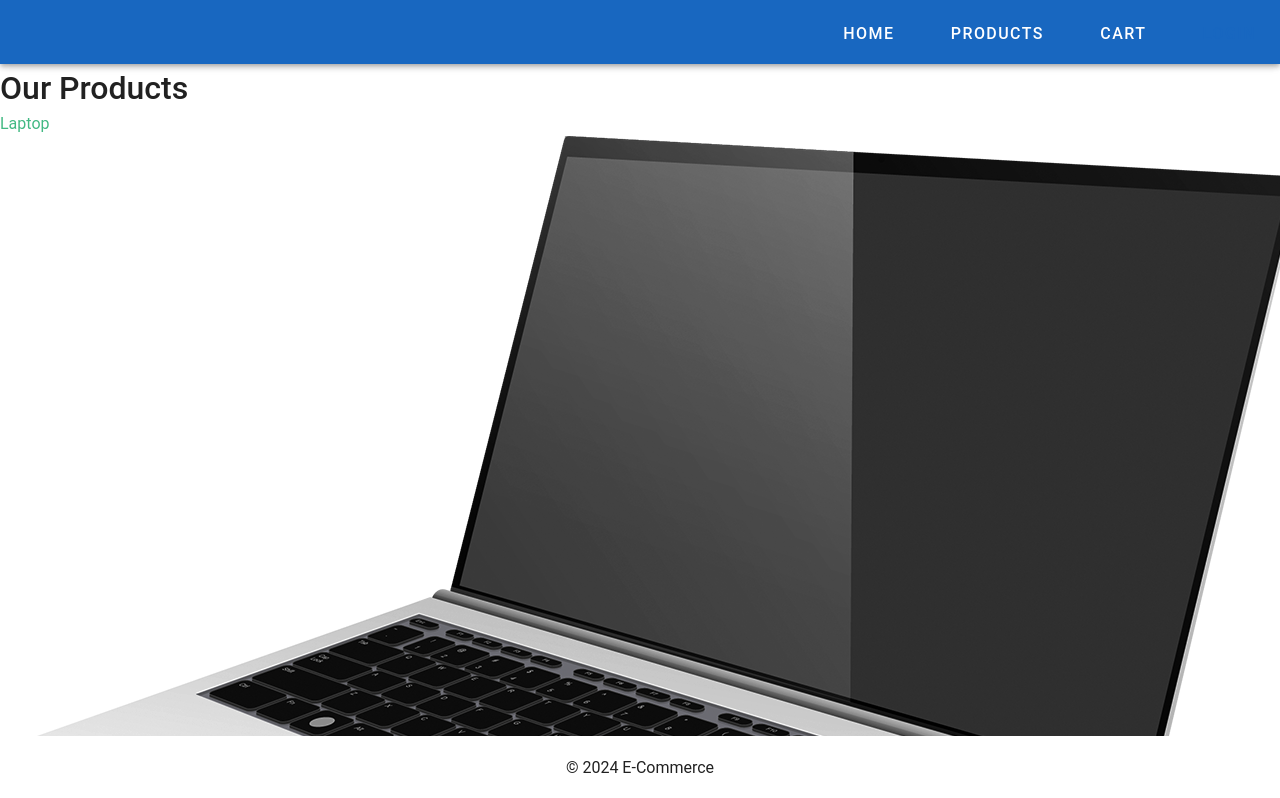
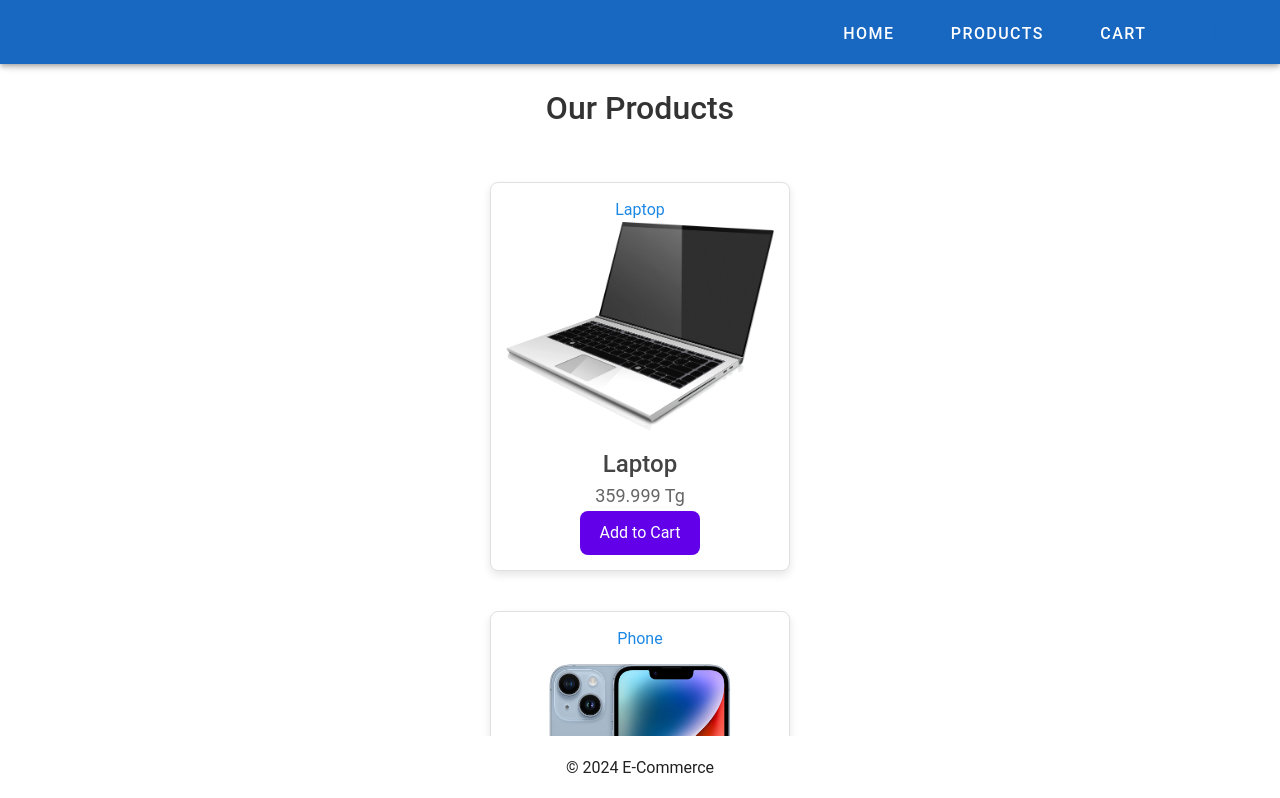
Before and after one commit to Coach-wannabe/ecommerce-vue, a Vue app: page /products in a window 1280 px wide. Shown: the top 798 px of the page. Built offline with nearby package versions, Linux system fonts and the light colour scheme.

Commit message:
Update style

```diff
--- a/src/components/ProductListPage.vue
+++ b/src/components/ProductListPage.vue
@@ -41,14 +41,66 @@
   };
   </script>
 
-  <style scoped>
-  h2 {
-    color: #333;
-    font-size: 24px;
-  }
-  a {
-    color: #42b983;
-    text-decoration: none;
-  }
+<style scoped>
+.product-list-page {
+  display: flex;
+  flex-direction: column;
+  align-items: center;
+  padding: 20px;
+}
 
-  </style>
+.product-card {
+  display: flex;
+  flex-direction: column;
+  align-items: center;
+  border: 1px solid #e0e0e0;
+  border-radius: 8px;
+  padding: 15px;
+  margin: 20px;
+  width: 300px;
+  background-color: #fff;
+  box-shadow: 0 4px 8px rgba(0, 0, 0, 0.1);
+  transition: transform 0.3s;
+}
+
+.product-card:hover {
+  transform: scale(1.05);
+}
+
+.product-image {
+  max-width: 100%;
+  height: auto;
+  margin-bottom: 15px;
+  border-radius: 8px;
+}
+
+h1 {
+  font-size: 32px;
+  color: #333;
+  margin-bottom: 30px;
+}
+
+h2 {
+  font-size: 24px;
+  color: #444;
+}
+
+p {
+  font-size: 18px;
+  color: #666;
+}
+
+button {
+  background-color: #6200ea;
+  color: white;
+  padding: 10px 20px;
+  border: none;
+  border-radius: 8px;
+  cursor: pointer;
+  transition: background-color 0.3s;
+}
+
+button:hover {
+  background-color: #3700b3;
+}
+</style>
```
